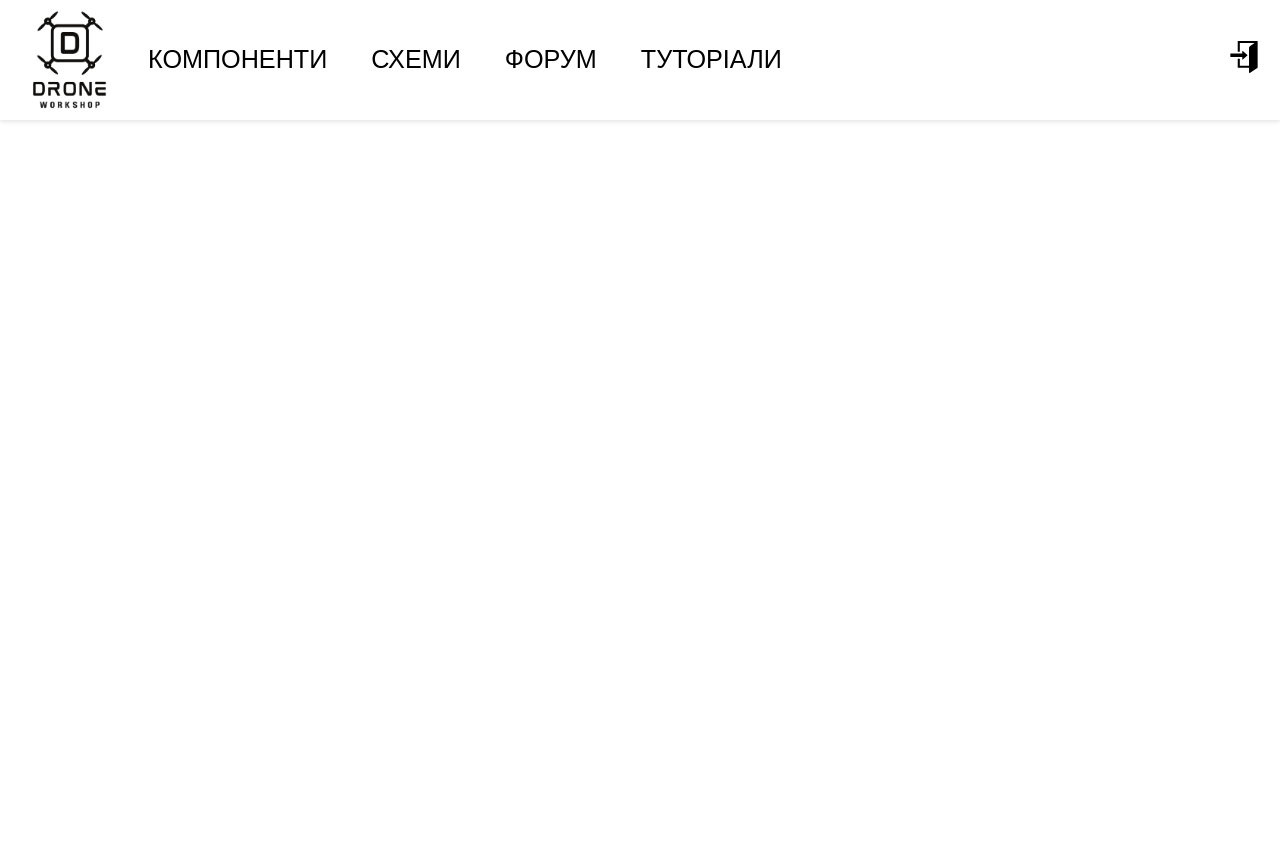
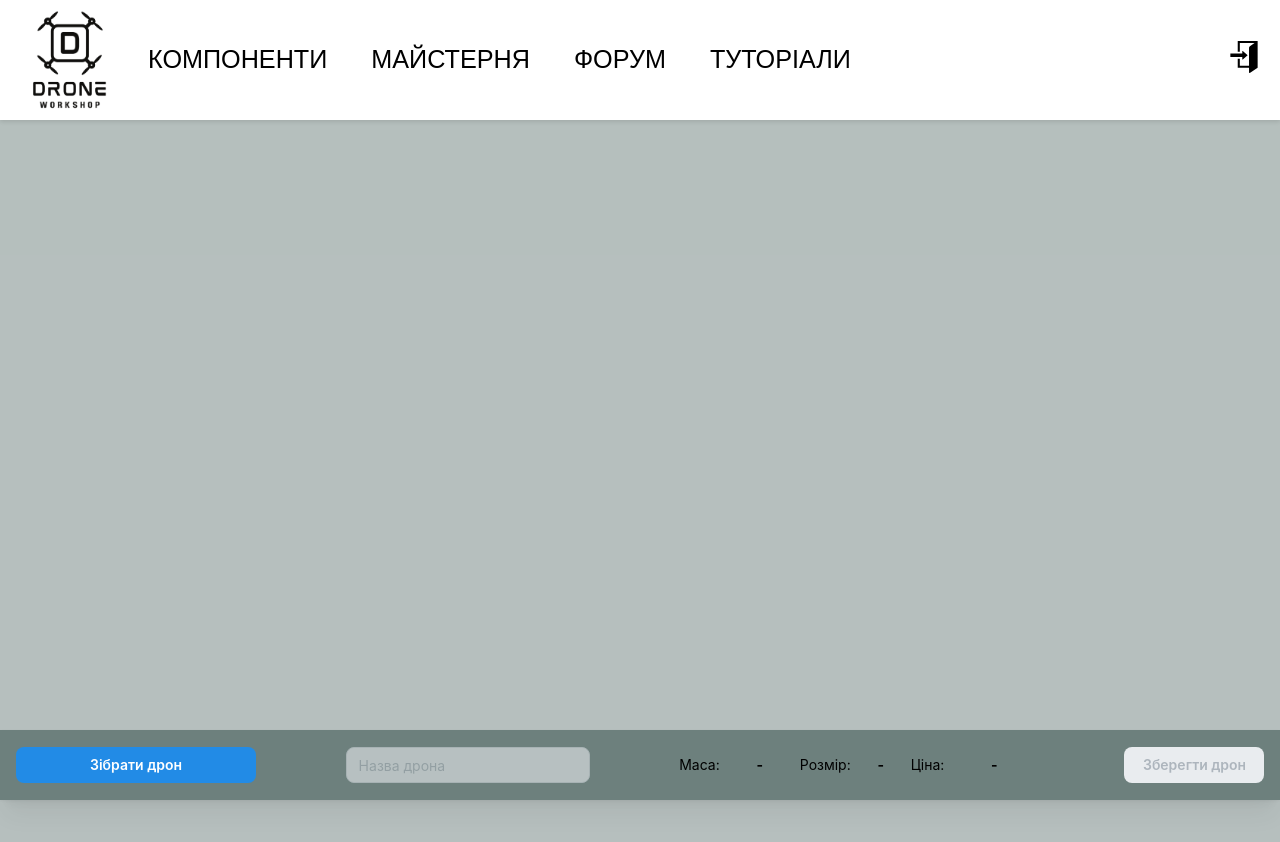
Before and after one commit to bergamontt/droneworkshop, a React (Vite) app in the folder frontend/: page /create-schema in a window 1280 px wide. Shown: the top 842 px of the page. Before the commit the page ends 800 px from the top, so only its background shows below. Built offline with nearby package versions, Linux system fonts and the light colour scheme; a web font is replaced by a local one.

Commit message:
Fixed Incorrect Routes after Merging

```diff
--- a/frontend/src/components/common/Header.jsx
+++ b/frontend/src/components/common/Header.jsx
@@ -27,8 +27,8 @@ function Header() {
                         onClick={() => navigate('/drone_components/antenna_rx')}
                     />
                     <NavLink
-                        label={<span className='nav-category'>СХЕМИ</span>}
-                        onClick={() => navigate('/schemas')}
+                        label={<span className='nav-category'>МАЙСТЕРНЯ</span>}
+                        onClick={() => navigate('/workshop/main')}
                     />
                     <NavLink
                         label={<span className='nav-category'>ФОРУМ</span>}
--- a/frontend/src/components/workshop/WorkshopSidebar.jsx
+++ b/frontend/src/components/workshop/WorkshopSidebar.jsx
@@ -28,7 +28,7 @@ function WorkshopSidebar() {
             </article>
             <Button
                 onClick={() => {
-                    jwtService.isLoggedIn() ? navigate("#required") : navigate("/log-in")
+                    navigate("/create-schema")
                 }}
                 fullWidth
             >
--- a/frontend/src/pages/AppRoutes.jsx
+++ b/frontend/src/pages/AppRoutes.jsx
@@ -24,6 +24,7 @@ import ForumSidebar from "../components/common/ForumSidebar.jsx";
 import Workshop from '../pages/Workshop.jsx'
 import WorkshopLayout from '../components/workshop/WorkshopLayout.jsx'
 import SchemaPage from "./SchemaPage.jsx";
+import Schema from "../components/workshop/Schema.jsx";
 
 function AppRoutes() {
     return(
@@ -167,9 +168,11 @@ function AppRoutes() {
 
             <Route path="/workshop" element={<WorkshopLayout />} >
                 <Route path="main" element={<Workshop />} />
+                <Route path="schema" element={<Schema />} />
             </Route>
 
-            <Route path="/schemas" element={<SchemaPage />}/>
+            <Route path="/create-schema" element={<SchemaPage />}/>
+
         </Routes>
     );
 }
```
